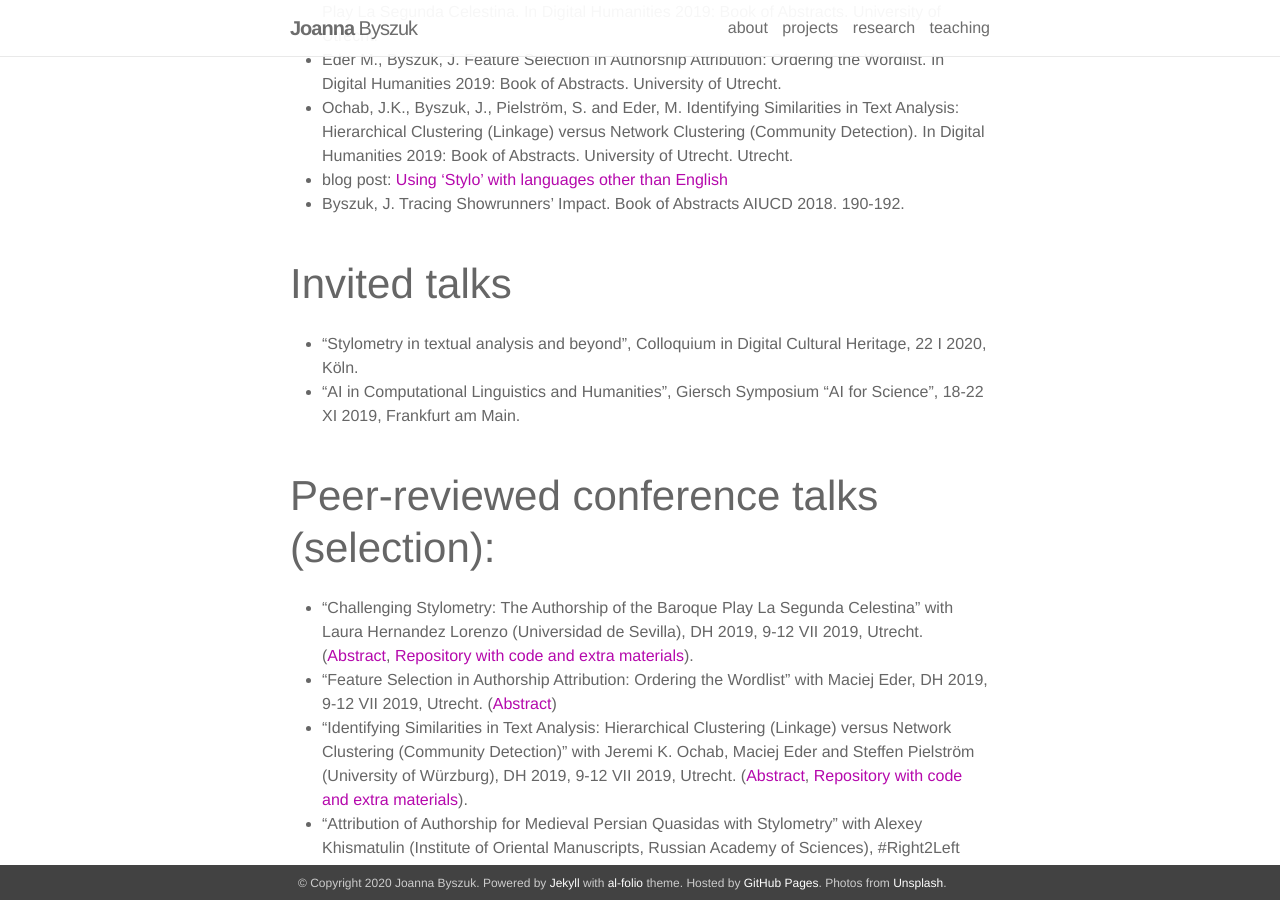
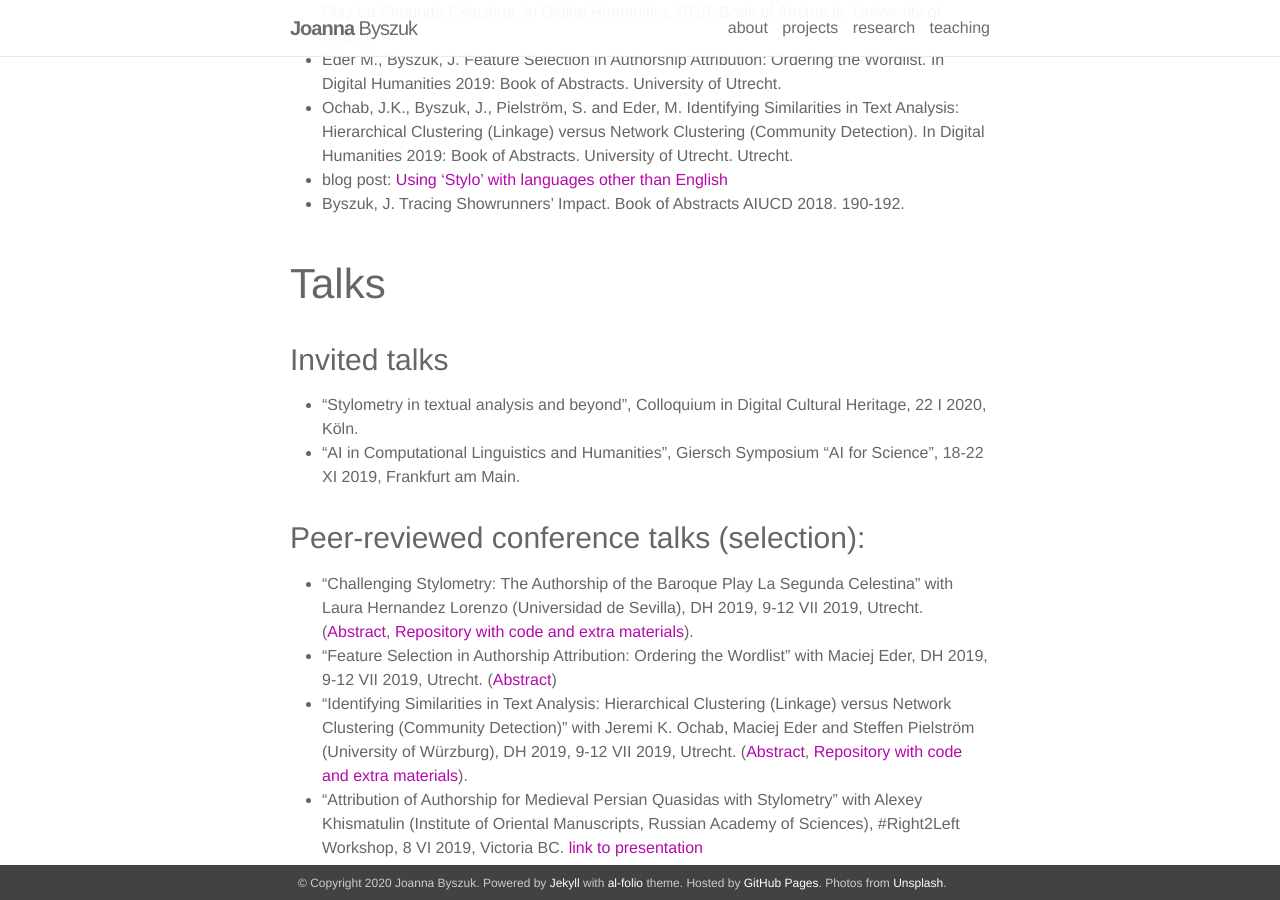
Before and after one commit to JoannaBy/JoannaBy.github.io, a Jekyll site: the page built from _pages/publications.md, in a window 1280 px wide and 900 px high, scrolled down 737 px. Built offline with Jekyll 4.4.1, drawn with Linux system fonts in a browser that asks for light colours; nearby versions of some CDN libraries.

Commit message:
formatting

```diff
--- a/_pages/publications.md
+++ b/_pages/publications.md
@@ -18,11 +18,12 @@ description: Publications and talks.
 * blog post: [Using ‘Stylo’ with languages other than English](https://computationalstylistics.github.io/blog/stylo_and_languages/)
 * Byszuk, J. Tracing Showrunners’ Impact. Book of Abstracts AIUCD 2018. 190-192.
 
-## Invited talks
+## Talks
+### Invited talks
 * "Stylometry in textual analysis and beyond", Colloquium in Digital Cultural Heritage, 22 I 2020, Köln.
 * "AI in Computational Linguistics and Humanities", Giersch Symposium "AI for Science", 18-22 XI 2019, Frankfurt am Main.
 
-## Peer-reviewed conference talks (selection):
+### Peer-reviewed conference talks (selection):
 * "Challenging Stylometry: The Authorship of the Baroque Play La Segunda Celestina" with Laura Hernandez Lorenzo (Universidad de Sevilla), DH 2019, 9-12 VII 2019, Utrecht. ([Abstract](https://dev.clariah.nl/files/dh2019/boa/0576.html), [Repository with code and extra materials](https://github.com/JoannaBy/La-Segunda-Celestina)).
 * "Feature Selection in Authorship Attribution: Ordering the Wordlist" with Maciej Eder, DH 2019, 9-12 VII 2019, Utrecht. ([Abstract](https://dev.clariah.nl/files/dh2019/boa/0930.html))
 * "Identifying Similarities in Text Analysis: Hierarchical Clustering (Linkage) versus Network Clustering (Community Detection)" with Jeremi K. Ochab, Maciej Eder and Steffen Pielström (University of Würzburg), DH 2019, 9-12 VII 2019, Utrecht. ([Abstract](https://dev.clariah.nl/files/dh2019/boa/0981.html), [Repository with code and extra materials](https://github.com/JoannaBy/hierarchical-vs-network-clustering)).
```
